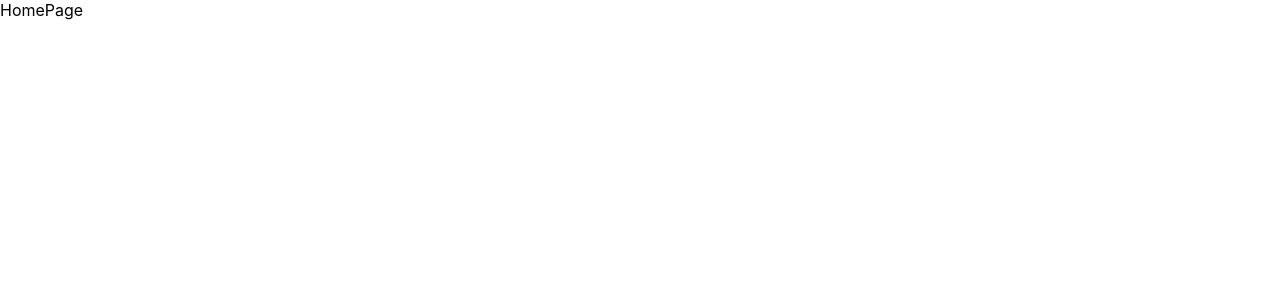
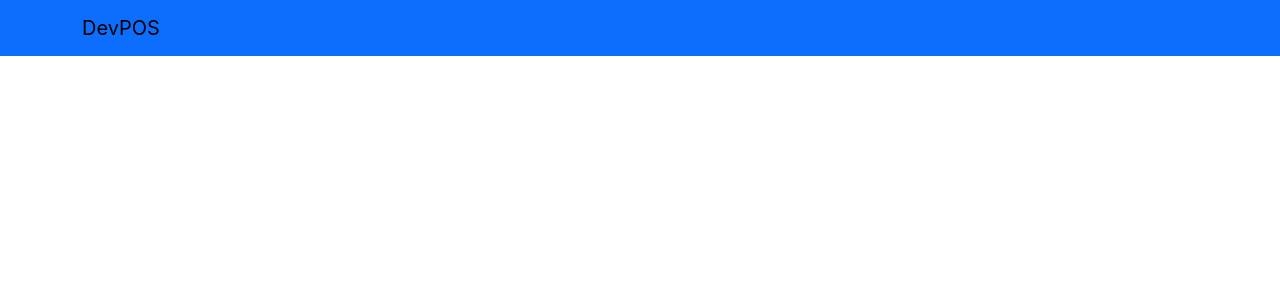
Before and after one commit to biddet/react-store, a React (Create React App) app in the folder frontend/: page / in a window 1280 px wide. Shown: the top 300 px of the page. Built offline with nearby package versions, Linux system fonts and the light colour scheme.

Commit message:
add navbar to home page

```diff
--- a/frontend/public/index.html
+++ b/frontend/public/index.html
@@ -24,6 +24,7 @@
       work correctly both with client-side routing and a non-root public URL.
       Learn how to configure a non-root public URL by running `npm run build`.
     -->
+    <link href="https://cdn.jsdelivr.net/npm/bootstrap@5.3.0-alpha1/dist/css/bootstrap.min.css" rel="stylesheet" integrity="sha384-GLhlTQ8iRABdZLl6O3oVMWSktQOp6b7In1Zl3/Jr59b6EGGoI1aFkw7cmDA6j6gD" crossorigin="anonymous">
     <title>React App</title>
   </head>
   <body>
--- a/frontend/src/pages/HomePage.jsx
+++ b/frontend/src/pages/HomePage.jsx
@@ -1,8 +1,21 @@
 import React from 'react'
+import { Link } from 'react-router-dom'
 
 function HomePage() {
   return (
-    <div>HomePage</div>
+    <div>
+        <header>
+            <nav className="navbar bg-primary">
+                <div className="container">
+                    <Link to="/" className="navbar-brand" >DevPOS</Link>
+                </div>
+            </nav>
+
+        </header>
+        <main>
+
+        </main>
+    </div>
   )
 }
 
```
